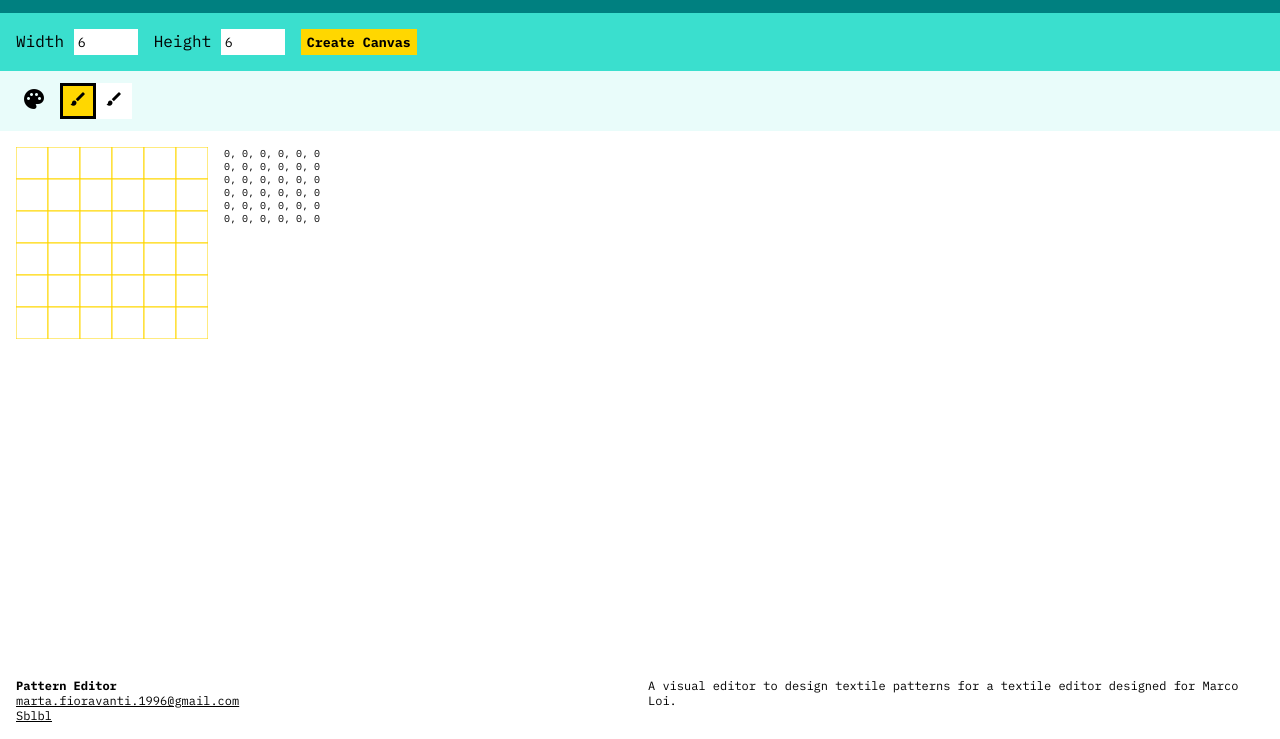
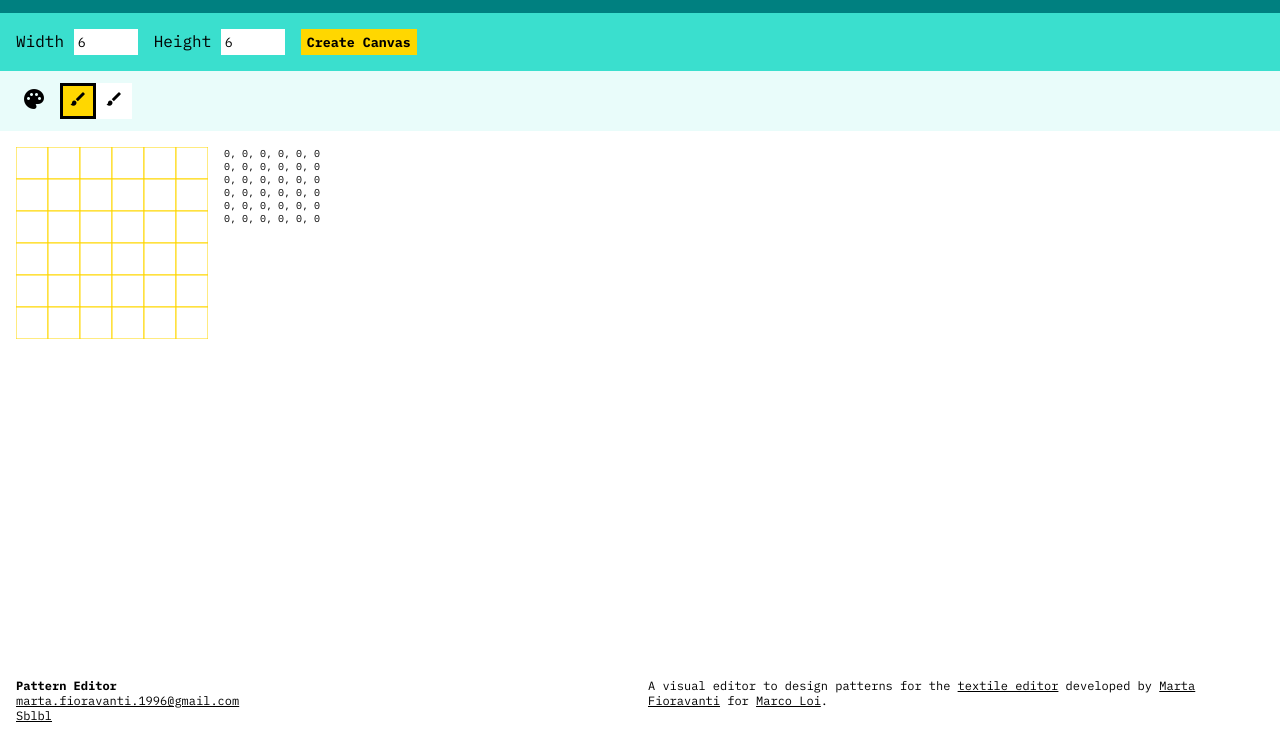
Before and after one commit to Sblbl/orbaci, a plain HTML site: page pattern_editor/index.html in a window 1280 px wide. Shown: the part 61-800 px from the top of the page. Drawn offline with nearby package versions, Linux system fonts and the light colour scheme.

Commit message:
fixed contact links

```diff
--- a/pattern_editor/index.html
+++ b/pattern_editor/index.html
@@ -52,7 +52,7 @@
 		</div>
 		<div class='col_2'>
 			<p>
-				A visual editor to design textile patterns for a <a>textile editor</a> designed for Marco Loi.
+				A visual editor to design patterns for the <a href="https://github.com/Sblbl/orbaci">textile editor</a> developed by <a href="https://www.instagram.com/nonlineare/">Marta Fioravanti</a> for <a href="https://www.instagram.com/rom.laico/">Marco Loi</a>.
 			</p>
 		</div>
 	</footer>
```
